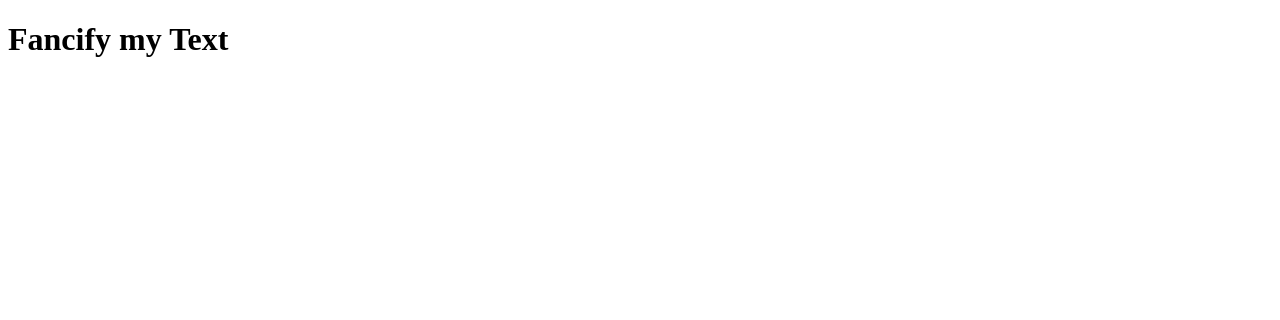
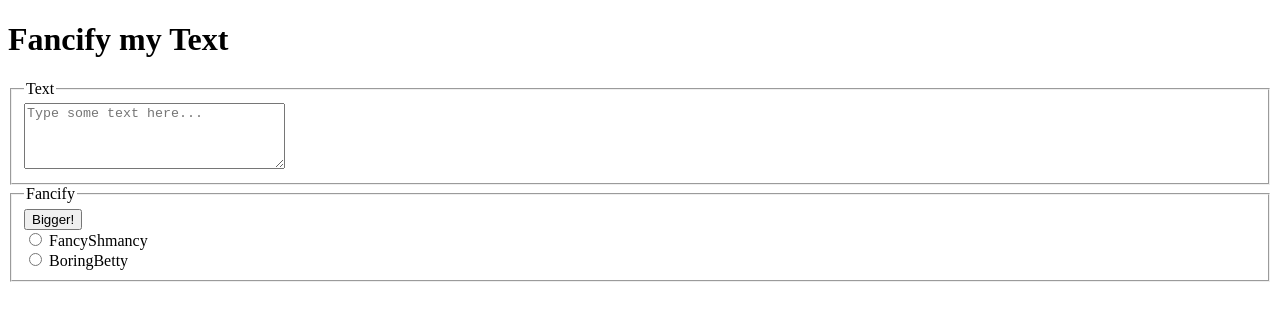
Before and after one commit to MaxShkrabak/funweb.github.io, a plain HTML site: page fancifymytext.html in a window 1280 px wide. Drawn offline with Linux system fonts and the light colour scheme.

Commit message:
Add UI text field with 3 different buttons

```diff
--- a/fancifymytext.html
+++ b/fancifymytext.html
@@ -11,6 +11,26 @@
 		<h1>Fancify my Text</h1>
 
 		<!-- Your UI controls go here -->
+		 <fieldset>
+			<legend>Text</legend>
+			<textarea rows="4" cols="30" placeholder="Type some text here..."></textarea>
+		</fieldset>
+
+		<fieldset>
+			<legend>Fancify</legend>
+			<button>Bigger!</button>
+
+			<div>
+				<input type="radio" name="types">
+				<label>FancyShmancy</label>
+			</div>
+
+			<div>
+				<input type="radio" name="types">
+				<label>BoringBetty</label>
+			</div>
+
+		</fieldset>
 
 	</body>
 </html>
```
